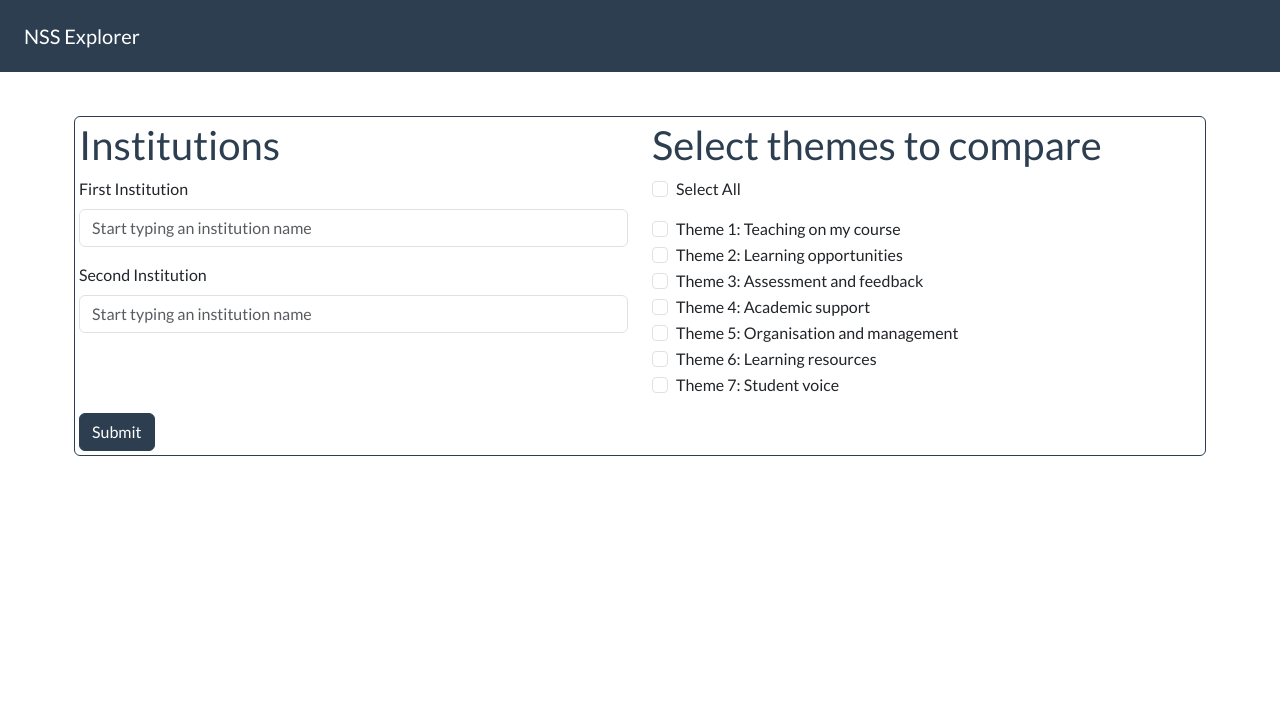
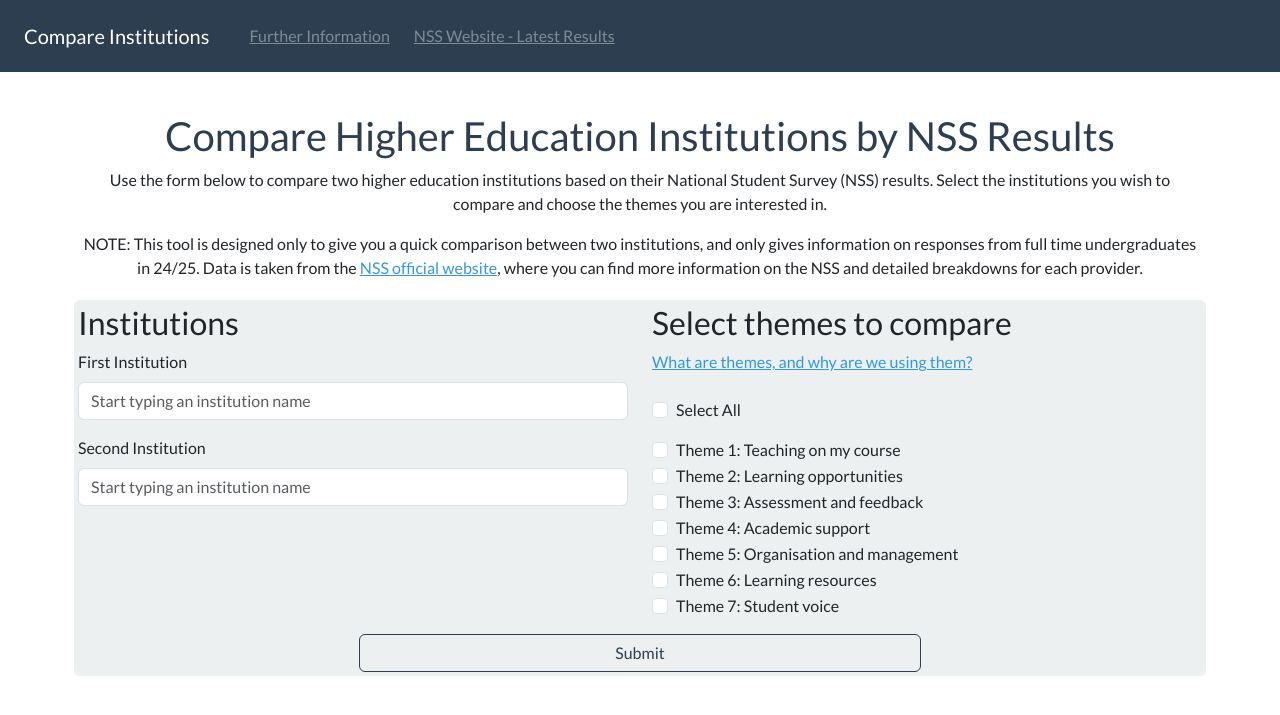
Before and after one commit to emwad/CS50-final-project, a Flask app: page / in a window 1280 px wide. Shown: the top 715 px of the page. Run offline with Flask 3, Linux system fonts and the light colour scheme; data that the repository does not hold is empty; some libraries are stand-ins or nearby versions.

Commit message:
Finished improving layout and site contents.

```diff
--- a/Data dictionary NSS.csv
+++ b/Data dictionary NSS.csv
@@ -1,6 +1,7 @@
 Column,NSS notes,Further notes
 UKPRN,Provider Reference Number,Unique identifier for provider
 PROVIDER_NAME,Name of provider,
+LEVEL_OF_STUDY,"All Undergraduates" or other,We will only be using "All Undergraduates"
 SUBJECT_LEVEL,"CAH1, CAH2, CAH3, All subjects"," ""All subjects"" - equivalent to provider-level. ""CAH1"" - 21 groups. ""CAH2"" - 35 groups. ""CAH3"" - 167 groups."
 QUESTION_NUMBER,Question number (see Survey questions tab),
 CAH_CODE,Subject Code,Identifier of the specific subject of the course
--- a/app.py
+++ b/app.py
@@ -24,8 +24,11 @@ def index():
         charts = [None] * len(themes)
 
         for i, theme in enumerate(themes):
-            temp1 = db.execute("SELECT * FROM nss WHERE ukprn = ? AND theme_id = ?", (ukprn1, theme)).fetchone()
-            temp2 = db.execute("SELECT * FROM nss WHERE ukprn = ? AND theme_id = ?", (ukprn2, theme)).fetchone()
+            temp1 = db.execute("SELECT * FROM nss WHERE SUBJECT_LEVEL = 'All subjects' AND ukprn = ? AND theme_id = ?", (ukprn1, theme)).fetchone()
+            temp2 = db.execute("SELECT * FROM nss WHERE SUBJECT_LEVEL = 'All subjects' AND ukprn = ? AND theme_id = ?", (ukprn2, theme)).fetchone()
+
+            if temp1 is None or temp2 is None:
+                return render_template('index.html', providers=provider_list, message=f"Theme {theme} not available for one or both institutions.")
 
             theme_info[i] = db.execute(
                 "SELECT theme_id, question_number FROM themes WHERE theme_id = ?",
@@ -41,6 +44,10 @@ def index():
     provider_list = [{"name": row["PROVIDER_NAME"], "ukprn": row["UKPRN"]} for row in providers]
     return render_template('index.html', providers=provider_list)
 
+@app.route("/info")
+def info():
+    return render_template("info.html")
+
 @app.route("/autocomplete")
 def autocomplete():
     db = get_db()
@@ -54,3 +61,7 @@ def autocomplete():
         {"ukprn": row["ukprn"], "name": row["provider_name"]}
         for row in rows
     ])
+
+@app.route("/themes")
+def themes():
+    return render_template("info.html")
--- a/helpers.py
+++ b/helpers.py
@@ -46,8 +46,11 @@ def generate_chart(rows, rows2):
     min_index = values.index(min(values))
 
     # Build colour list
-    colors = ["#ffc107"] * len(values)
-    colors[max_index] = "#198754"    # highest
+    if max_index == min_index:
+        colors = ["#ffc107"] * len(values)  # all same
+    else:
+        colors = ["#ffc107"] * len(values)
+        colors[max_index] = "#198754"    # highest
 
     fig, ax = plt.subplots()
     ax.barh(labels, values, color=colors)
--- a/templates/index.html
+++ b/templates/index.html
@@ -13,16 +13,26 @@
 <section id="section1">
 <div class="container mt-4">
     <div class="row">
-        <div class="col-md border border-primary rounded p-1 m-1">
+        <div class="col-md text-center">
+            <h1 class="display-6 text-primary">Compare Higher Education Institutions by NSS Results</h1>
+            <p>
+                Use the form below to compare two higher education institutions based on their National Student Survey (NSS) results. Select the institutions you wish to compare and choose the themes you are interested in.
+            </p>
+            <p>
+                NOTE: This tool is designed only to give you a quick comparison between two institutions, and only gives information on responses from full time undergraduates in 24/25. Data is taken from the <a class="link-info link-opacity-50-hover" href="https://www.officeforstudents.org.uk/for-students/understanding-students/national-student-survey/latest-nss-results/">NSS official website</a>, where you can find more information on the NSS and detailed breakdowns for each provider.</p>
+            </p>
+        </div>
+    </div>
+    <div class="row">
+        <div class="col-md bg-light rounded p-1 m-1">
             <form autocomplete="off" action="/" method="post">
                 <div class="row">
                     <div class="col">
-                        <h1 class="display-6 text-primary">Institutions</h1>
+                        <h3>Institutions</h3>
                         <div class="mb-3 position-relative autocomplete">
                             <label for="inst1" class="form-label">First Institution</label>
                             <input type="text" id="inst1_name" name="inst1_name" class="form-control" placeholder="Start typing an institution name">
                             <input type="hidden" id="inst1_id" name="inst1_id">
-
                         </div>
                         <div class="mb-3 position-relative autocomplete">
                             <label for="inst2" class="form-label">Second Institution</label>
@@ -31,7 +41,8 @@
                         </div>
                     </div>
                     <div class="col">
-                        <h1 class="display-6 text-primary">Select themes to compare</h1>
+                        <h3>Select themes to compare</h3>
+                        <a class=" link-info link-opacity-50-hover" href="themes">What are themes, and why are we using them?</a><br><br>
                             <div class="mb-3 position-relative form-check">
                                 <input class="form-check-input" onClick="checkAll(this)" type="checkbox" id="All" name="All" value="All">
                                 <label class="form-check-label">Select All</label>
@@ -66,7 +77,9 @@
                             </div>
                     </div>
                 </div>
-            <button type="submit" class="btn btn-primary">Submit</button>
+            <div class="d-grid gap-2 col-6 mx-auto">
+            <button type="submit" class="btn btn-outline-primary">Submit</button>
+            </div>
             </form>
         </div>
     </div>
--- a/templates/layout.html
+++ b/templates/layout.html
@@ -5,11 +5,13 @@
     <meta name="viewport" content="width=device-width, initial-scale=1.0">
     <link rel="stylesheet" type="text/css" href="static/css/styles.css">
     <link rel="stylesheet" href="{{ url_for('static', filename='css/flatly.css') }}">
-    <title>Document</title>
+    <title>NSS Compare Institutions</title>
 </head>
 <body>
     <nav class="navbar navbar-expand-lg bg-primary" data-bs-theme="dark">
-        <a class="navbar-brand ms-4" href="/">NSS Explorer</a>
+        <a class="navbar-brand ms-4" href="/">Compare Institutions</a>
+        <a class="ms-4" href="/info">Further Information</a>
+        <a class="ms-4" href="https://www.officeforstudents.org.uk/for-students/understanding-students/national-student-survey/latest-nss-results/">NSS Website - Latest Results</a>
     </nav>
     {% block body %}{% endblock %}
 </body>
```
Also changed, not shown: templates/comparison.html (+12 -5 lines), templates/info.html (added, +39 -0 lines), 3 other files.
